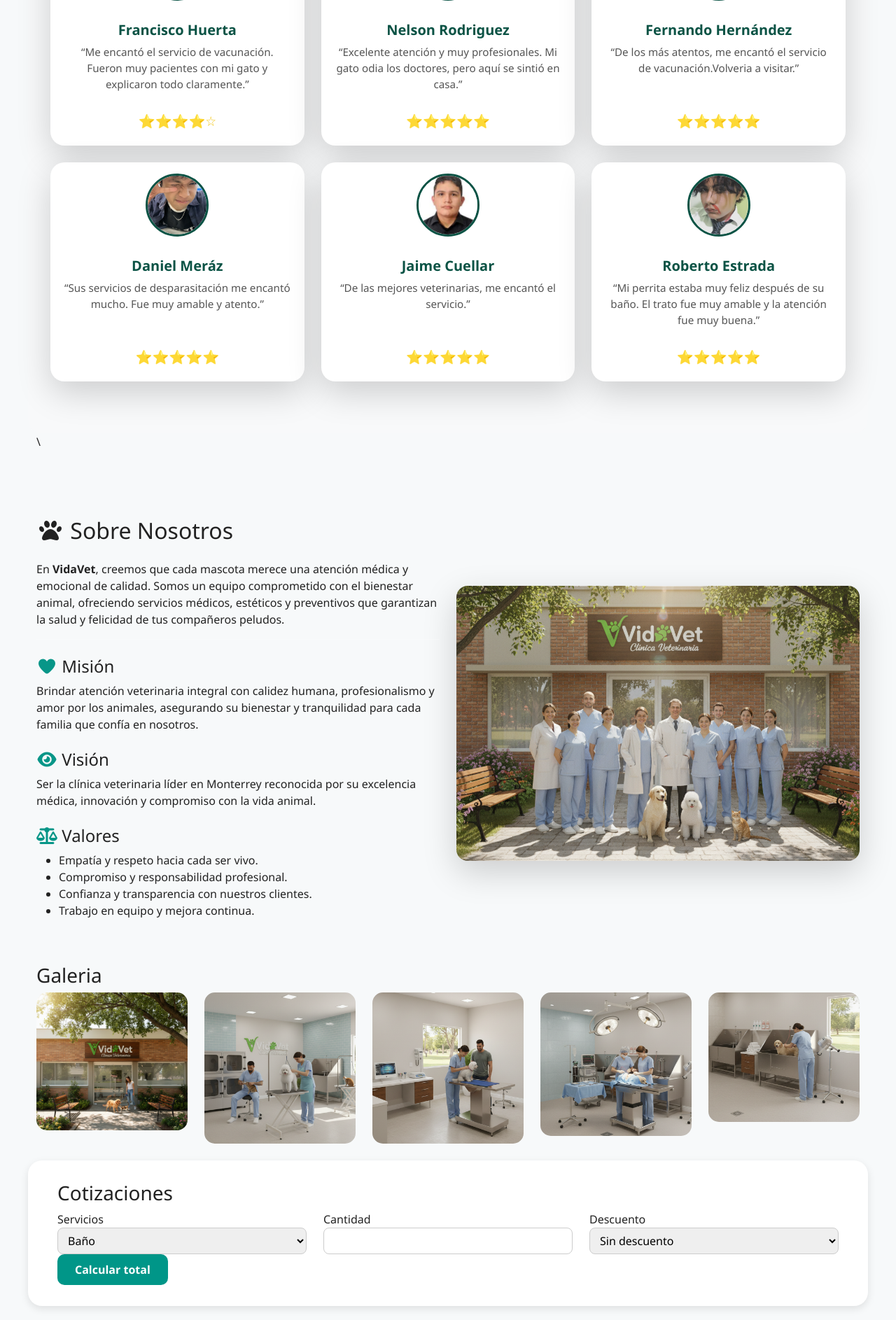
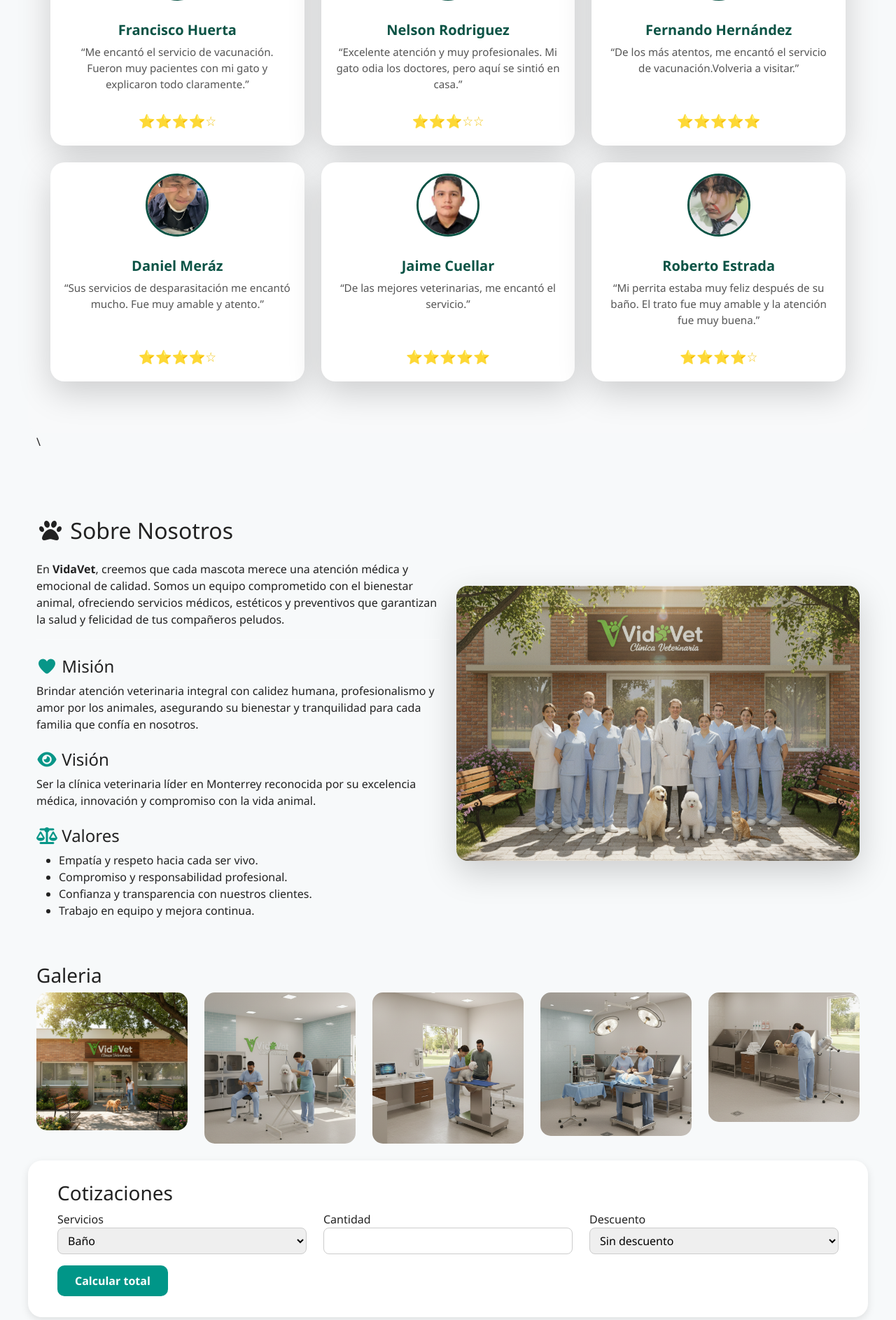
Before and after one commit to Robs115/PIA-WEBDEV, a Django app: page / in a window 1280 px wide. Shown: the part 2194-4080 px from the top of the page at 70% size. Run offline with Django 5.2, Linux system fonts and the light colour scheme; data comes from the database, SQL or seed files in the repository; both versions use the stored data as it was after the commit; some libraries are stand-ins or nearby versions; grey boxes are pictures that could not be loaded.

Commit message:
minor changes

```diff
--- a/veterinaria/app/templates/index.html
+++ b/veterinaria/app/templates/index.html
@@ -240,7 +240,7 @@
                     <h5 class="card-title">Nelson Rodriguez</h5>
                     <p class="card-text">“Excelente atención y muy profesionales. Mi gato odia los doctores, pero aquí se sintió en casa.”</p>
                     <div class="estrellas">
-                        ⭐⭐⭐⭐⭐
+                        ⭐⭐⭐☆☆
                     </div>
                 </div>
             </div>
@@ -266,7 +266,7 @@
                     <h5 class="card-title">Daniel Meráz</h5>
                     <p class="card-text">“Sus servicios de desparasitación me encantó mucho. Fue muy amable y atento.”</p>
                     <div class="estrellas">
-                        ⭐⭐⭐⭐⭐
+                        ⭐⭐⭐⭐☆
                     </div>
                 </div>
             </div>
@@ -292,7 +292,7 @@
                     <h5 class="card-title">Roberto Estrada</h5>
                     <p class="card-text">“Mi perrita estaba muy feliz después de su baño. El trato fue muy amable y la atención fue muy buena.”</p>
                     <div class="estrellas">
-                        ⭐⭐⭐⭐⭐
+                        ⭐⭐⭐⭐☆
                     </div>
                 </div>
             </div>
@@ -403,7 +403,7 @@
 
             </div>
 
-            <div id="botonTotal">
+            <div id="botonTotal" class="mt-3">
                 <button type="button" class="btn btn-cotizacion" onclick="calculartotal()">Calcular total</button>
 
             </div>
```
Also changed, not shown: veterinaria/db.sqlite3.
